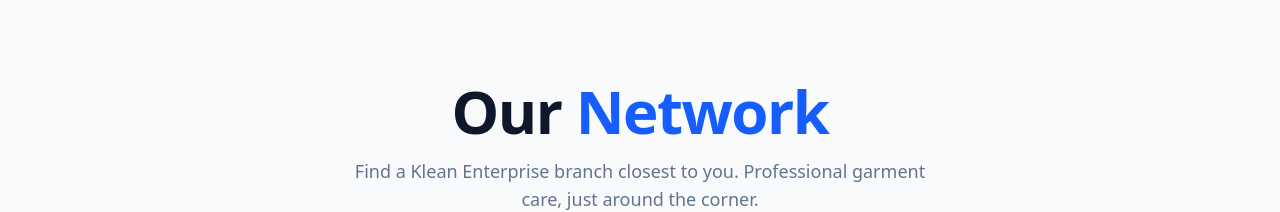
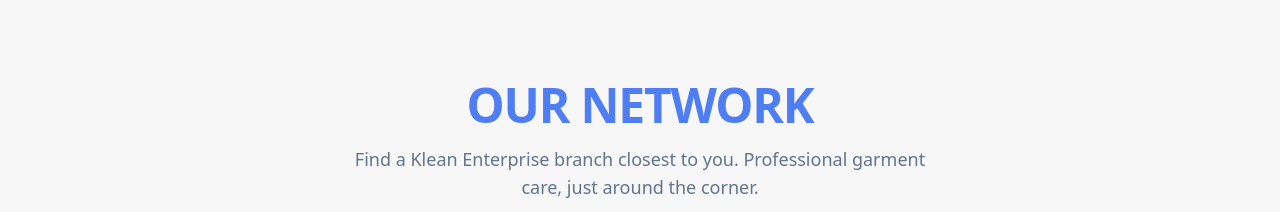
Before and after one commit to johnakpaojonugwa/klean-app, a React (Vite) app: page /contact in a window 1280 px wide. Shown: the part 1619-1831 px from the top of the page. Built offline with nearby package versions, Linux system fonts and the light colour scheme; no server answers.

Commit message:
edited the lcoation page

```diff
--- a/src/components/landing/Location.jsx
+++ b/src/components/landing/Location.jsx
@@ -129,11 +129,11 @@
 
 const Location = () => {
   return (
-    <section className="bg-[#f8fafc] py-24 px-6 min-h-screen">
+    <section className="bg-[#f7f7f7] py-24 px-6 min-h-screen">
       <div className="max-w-7xl mx-auto">
         <div className="text-center mb-20 space-y-4">
-          <h2 className="text-4xl md:text-6xl font-black tracking-tight text-slate-900">
-            Our <span className="text-blue-600">Network</span>
+          <h2 className="text-4xl md:text-5xl font-black tracking-tight text-[#4F7DF3] uppercase">
+            Our Network
           </h2>
           <p className="text-slate-500 max-w-xl mx-auto text-lg">
             Find a Klean Enterprise branch closest to you. Professional garment care, just around the corner.
```
